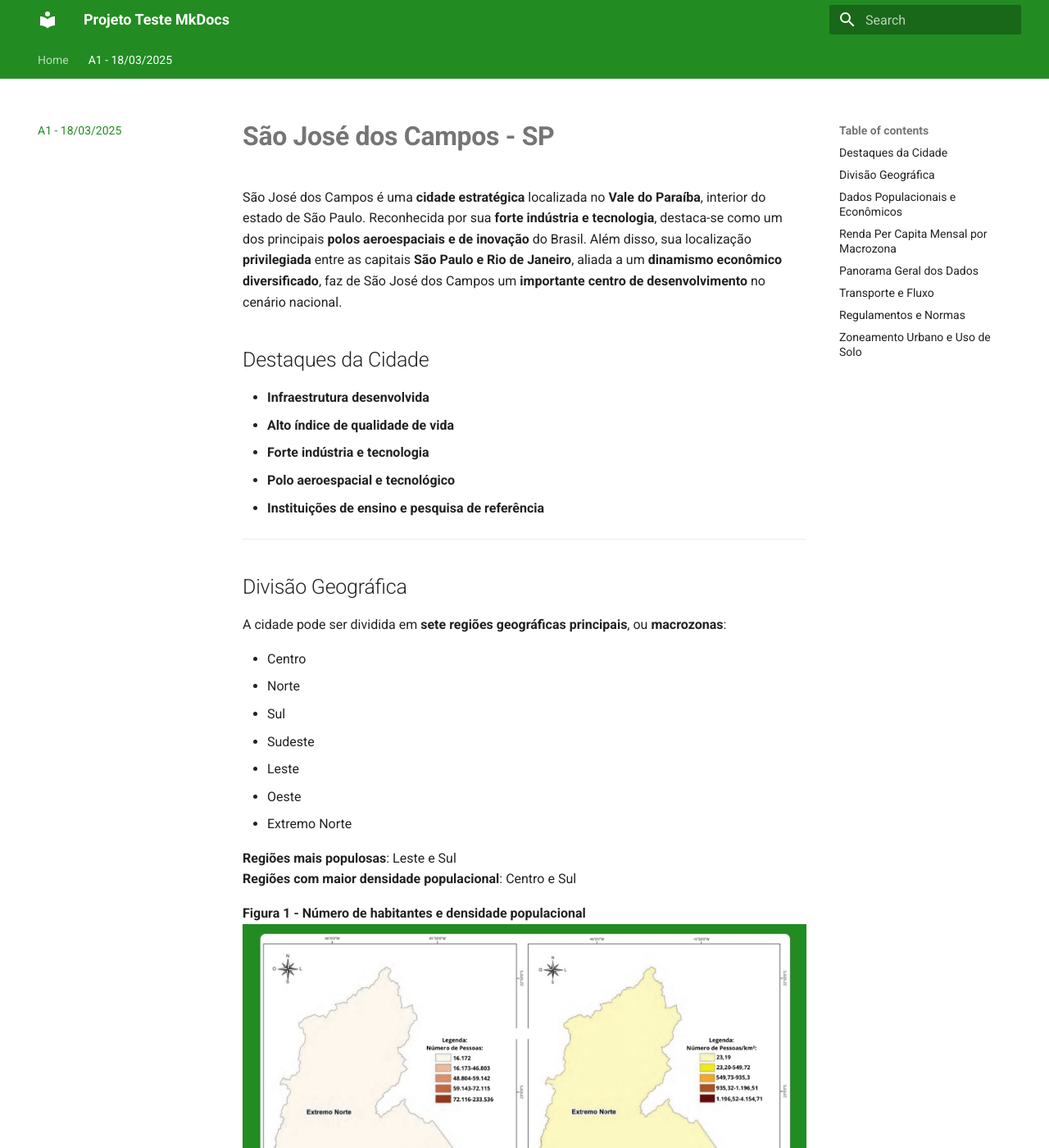
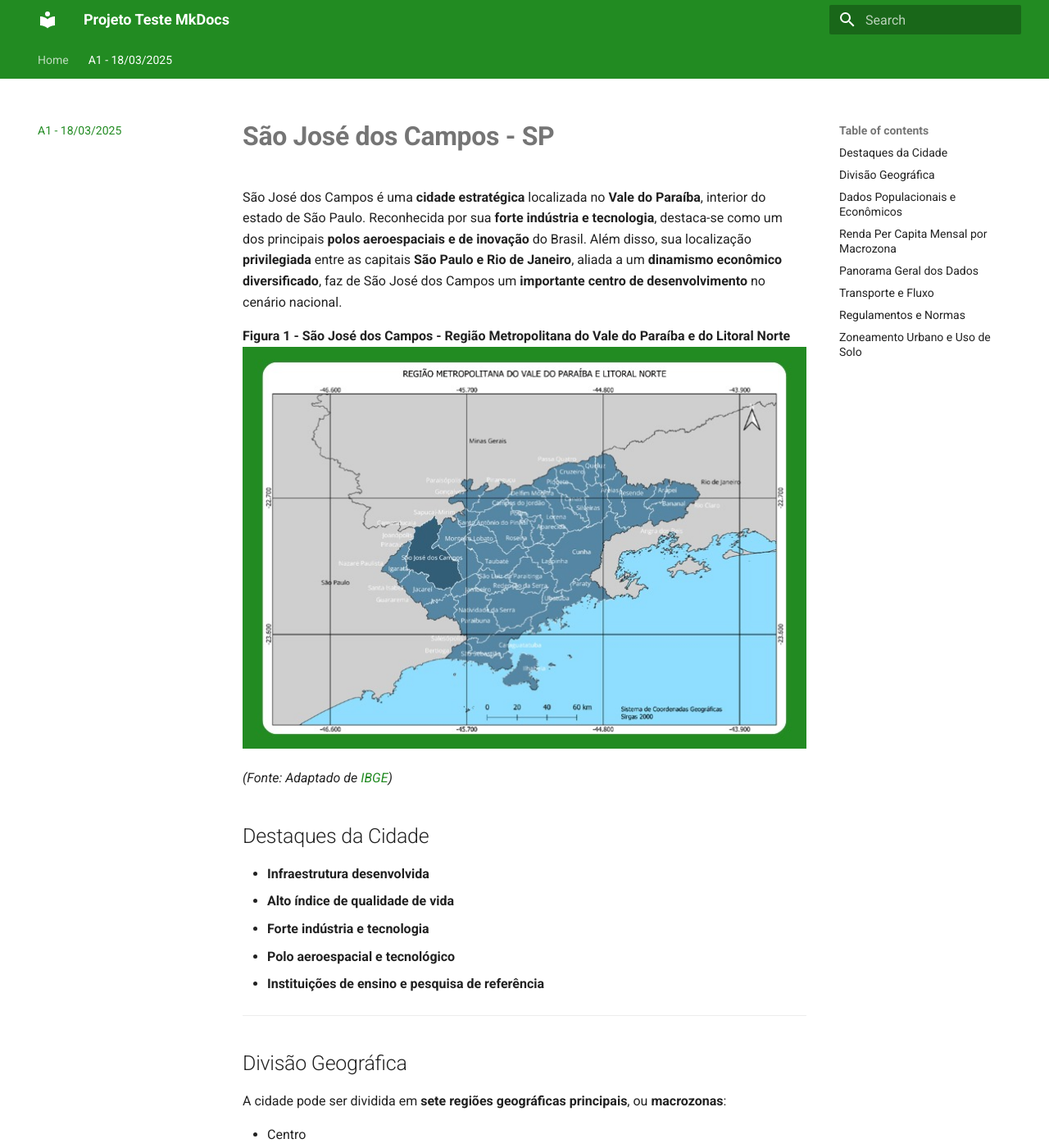
Before and after one commit to Lirucas/ProjetoTesteMkDocs, an MkDocs documentation site: the page built from docs/atv1.md, in a window 1280 px wide and 1400 px high. Shown: the whole window at 82% size. Built offline with MkDocs 1.6.1 and Material for MkDocs 9.7.7, drawn with Linux system fonts in a browser that asks for light colours; some of the changed text lies outside the part shown.

Commit message:
Adicionando alterações no conteúdo, links, e fontes

```diff
--- a/docs/assets/custom.css
+++ b/docs/assets/custom.css
@@ -1,19 +1,15 @@
 :root {
-    --md-primary-fg-color: #228B22; /* Verde-limão para a barra de menus */
+    --md-primary-fg-color: #228B22; /* Verde para a barra de menus */
     --md-accent-fg-color: #FFFFFF; /* Branco para os botões */
-    --md-typeset-a-color: #228B22 !important; /* Verde para os links com !important */
+    --md-typeset-a-color: #228B22; /* Verde para os links no texto */
 }
 
-
-
-/* Garante que os botões fiquem visíveis */
-.md-button {
-    color: #FFFFFF !important;
-    border: 2px solid #FFFFFF !important;
+/* Links da barra de navegação */
+.md-header-nav__link {
+    color: #FFFFFF !important; /* Branco */
 }
 
-/* Define fundo branco para os botões */
-.md-button--primary {
-    background-color: #FFFFFF !important;
-    color: #000000 !important; /* Texto preto nos botões */
+/* Links dentro do conteúdo da página */
+.md-typeset a {
+    color: var(--md-typeset-a-color) !important; /* Verde */
 }
--- a/docs/atv1.md
+++ b/docs/atv1.md
@@ -1,6 +1,11 @@
 # **São José dos Campos - SP**
 
 São José dos Campos é uma **cidade estratégica** localizada no **Vale do Paraíba**, interior do estado de São Paulo. Reconhecida por sua **forte indústria e tecnologia**, destaca-se como um dos principais **polos aeroespaciais e de inovação** do Brasil. Além disso, sua localização **privilegiada** entre as capitais **São Paulo e Rio de Janeiro**, aliada a um **dinamismo econômico diversificado**, faz de São José dos Campos um **importante centro de desenvolvimento** no cenário nacional.
+
+**Figura 1 - São José dos Campos - Região Metropolitana do Vale do Paraíba e do Litoral Norte**
+![Figura 1 - São José dos Campos - Região Metropolitana do Vale do Paraíba e do Litoral Norte](assets/aaa.jpg)
+
+*(Fonte: Adaptado de [IBGE](https://www.ibge.gov.br/geociencias/organizacao-do-territorio/estrutura-territorial/18354-recortes-metropolitanos-e-aglomeracoes-urbanas.html))*
 
 ## Destaques da Cidade
 
@@ -27,8 +32,8 @@ A cidade pode ser dividida em **sete regiões geográficas principais**, ou **ma
 **Regiões mais populosas**: Leste e Sul
 **Regiões com maior densidade populacional**: Centro e Sul
 
-**Figura 1 - Número de habitantes e densidade populacional**
-![Figura 1 - Número de habitantes e densidade populacional](assets/figura1.jpg)
+**Figura 2 - Número de habitantes e densidade populacional**
+![Figura 2 - Número de habitantes e densidade populacional](assets/figura1.jpg)
 
 *(Fonte: Adaptado de [FGV Atlas OD](https://www.sjc.sp.gov.br/media/56152/atlas_origem_destino_baixa_res.pdf))*
 
@@ -162,8 +167,8 @@ A cidade pode ser dividida em **sete regiões geográficas principais**, ou **ma
 - Zona aeroportuária
 - Zoas de São Francisco Xavier
 
-**Figura 9 - Mapa de uso e ocupação do solo de São José dos Campos**
-![Figura 9 - Mapa de uso e ocupação do solo SJCampos](assets/figura9.png)
-*(Fonte: [IBGE](https://www.ibge.gov.br/geociencias/organizacao-do-territorio/malhas-territoriais/15774-malhas.html) e [Prefeitura de São José dos Campos](https://www.sjc.sp.gov.br/servicos/urbanismo-e-sustentabilidade/planejamento-urbano/zoneamento/consulta-de-zoneamento/))*
+**Figura 10 - Mapa de uso e ocupação do solo de São José dos Campos**
+![Figura 10 - Mapa de uso e ocupação do solo SJCampos](assets/figura9.png)
+*(Fonte: Adaptado de [IBGE](https://www.ibge.gov.br/geociencias/organizacao-do-territorio/malhas-territoriais/15774-malhas.html) e [Prefeitura de São José dos Campos](https://www.sjc.sp.gov.br/servicos/urbanismo-e-sustentabilidade/planejamento-urbano/zoneamento/consulta-de-zoneamento/))*
 
 ---
```
Also changed, not shown: other parts of docs/atv1.md (+14 -14 lines), docs/assets/aaa.jpg (added).
